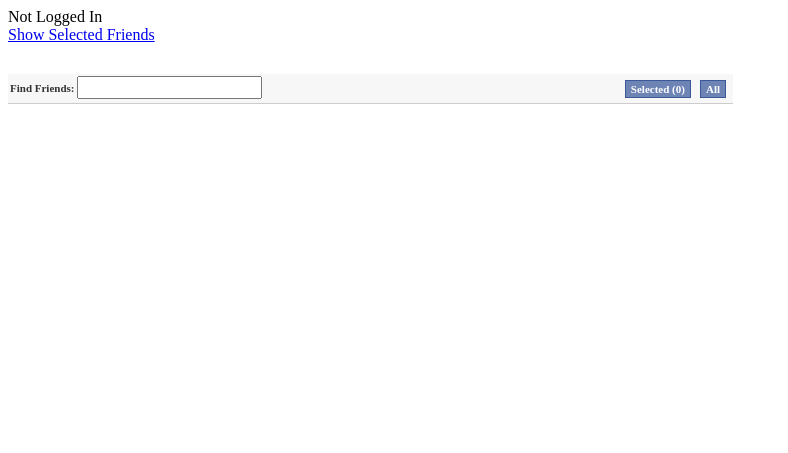
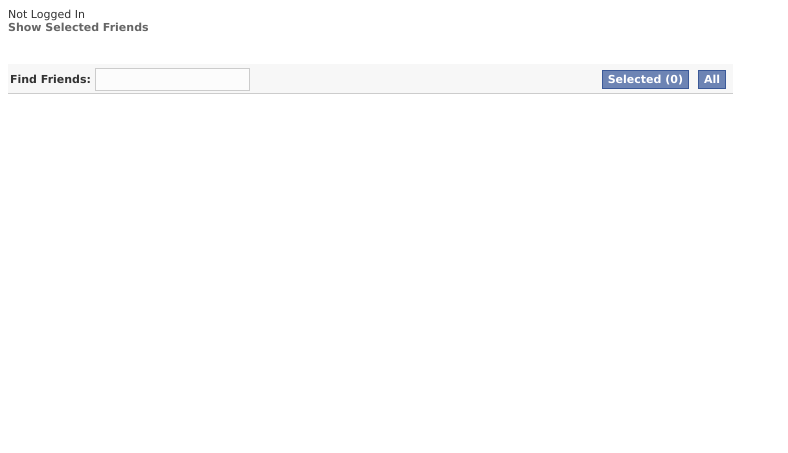
Before and after one commit to mbrevoort/jquery-facebook-multi-friend-selector, a plain HTML site: page index.html in a window 1280 px wide. Shown: the whole page, without its empty margins (0-788 px from the left). Drawn offline with nearby package versions, Linux system fonts and the light colour scheme.

Commit message:
quick hack to try and fix styles

```diff
--- a/index.html
+++ b/index.html
@@ -2,6 +2,23 @@
     <head>
         <script type="text/javascript" src="http://ajax.googleapis.com/ajax/libs/jquery/1.4.2/jquery.min.js"></script>
         <style>
+            body {
+                background: #fff;
+                color: #333;
+                font: 11px verdana, arial, helvetica, sans-serif;
+            }
+            a:link, a:visited, a:hover {
+                color: #666;
+                font-weight: bold;
+                text-decoration: none;
+            }
+            input, select, textarea {
+                background-color: #fcfcfc;
+                border: 1px solid #ccc;
+                font: 11px verdana, arial, helvetica, sans-serif;
+                margin: 2px 0;
+                padding: 2px 4px;
+            }
             .friend {
                 cursor:pointer;
                 display:block;
```
